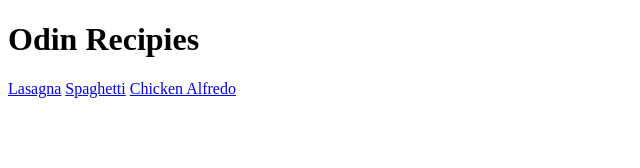
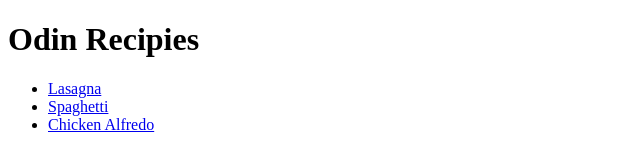
Before and after one commit to Paikarthik/odin_recipes, a plain HTML site: page index.html in a window 1280 px wide. Shown: the whole page, without its empty margins (0-640 px from the left). Drawn offline with Linux system fonts and the light colour scheme.

Commit message:
Add unordered list to reciepes

```diff
--- a/index.html
+++ b/index.html
@@ -7,9 +7,11 @@
 </head>
 <body>
     <h1>Odin Recipies</h1>
-    <a href="recipies/lasagna.html">Lasagna</a>
-    <a href="recipies/spaghetti.html">Spaghetti</a>
-    <a href="recipies/chicken_alfredo.html">Chicken Alfredo</a>
+    <ul>
+    <li><a href="recipies/lasagna.html">Lasagna</a></li>
+   <li><a href="recipies/spaghetti.html">Spaghetti</a></li>
+    <li><a href="recipies/chicken_alfredo.html">Chicken Alfredo</a></li>
+    </ul>
 
 </body>
 </html>
```
